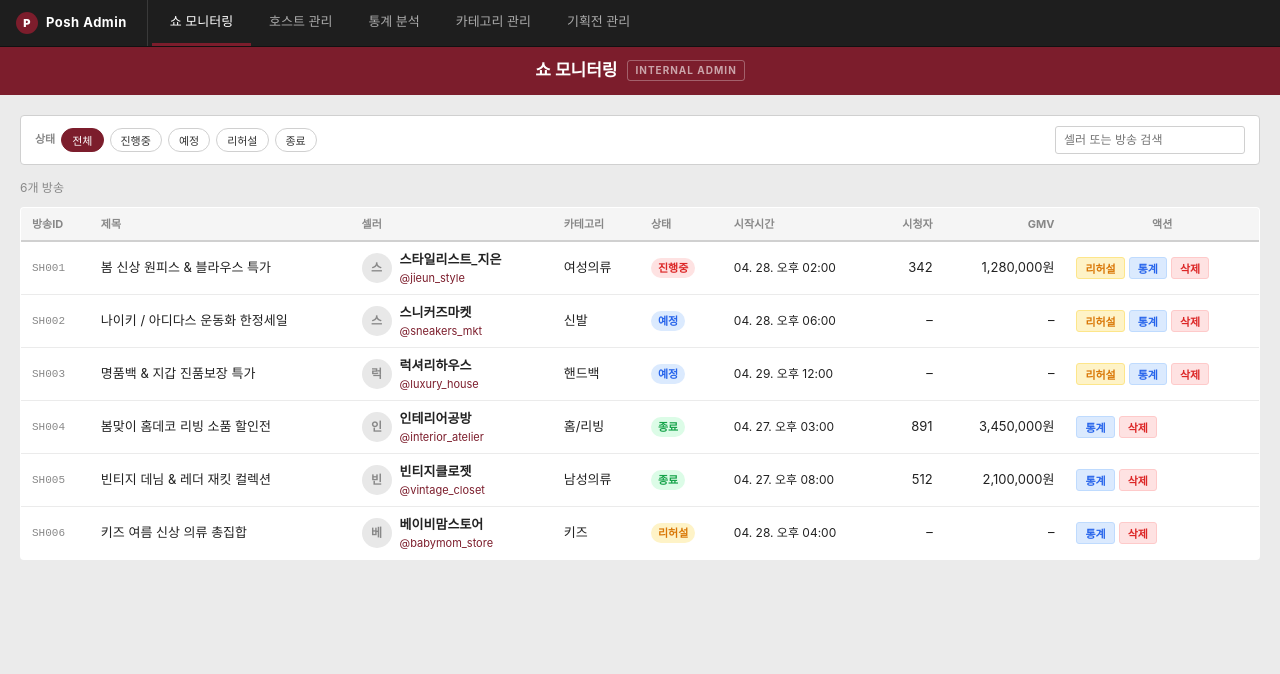
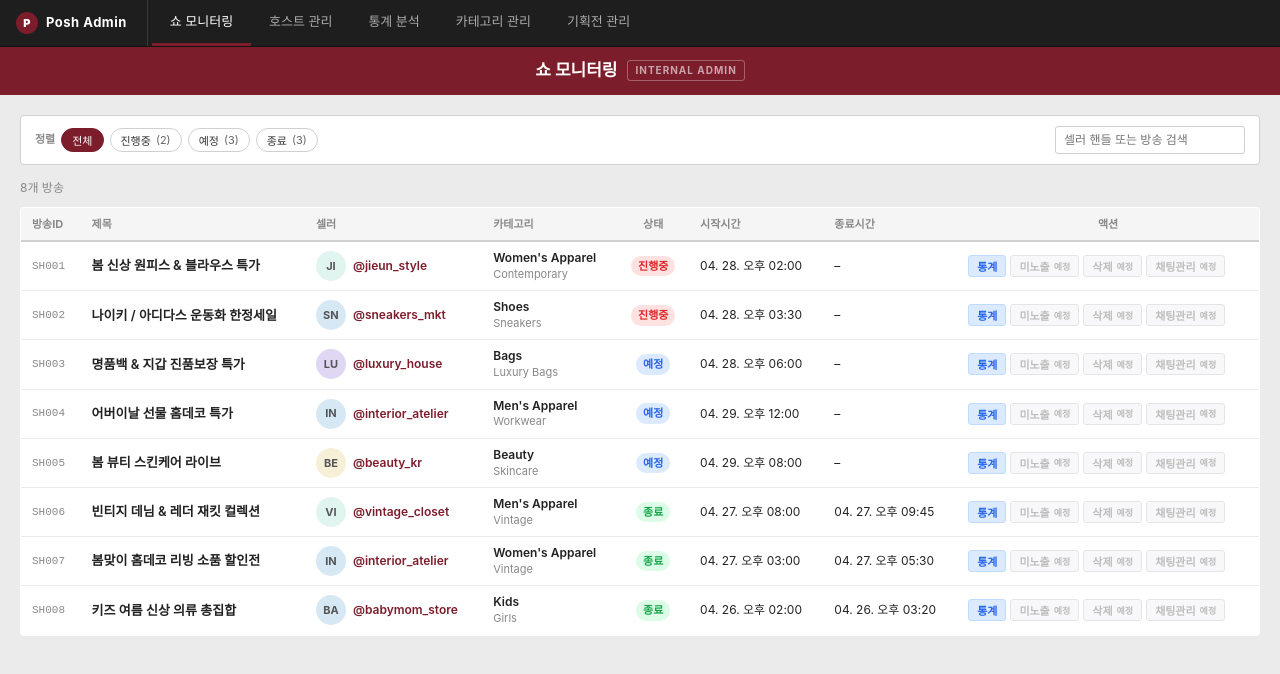
Before and after one commit to yeona-lee/posh-admin-preview, a React (Vite) app: page /shows in a window 1280 px wide. Shown: the top 674 px of the page. Built offline with nearby package versions, Linux system fonts and the light colour scheme.

Commit message:
feat: redesign ShowsPage — sort tabs, seller avatar+handle, category/subcategory, planned action btns

```diff
--- a/src/data/sampleData.js
+++ b/src/data/sampleData.js
@@ -1,10 +1,12 @@
 export const SHOWS = [
-  { id: 'SH001', title: '봄 신상 원피스 & 블라우스 특가', seller: '스타일리스트_지은', handle: '@jieun_style', category: '여성의류', status: 'live', startTime: '2026-04-28T14:00', endTime: null, viewerCount: 342, gmv: 1280000 },
-  { id: 'SH002', title: '나이키 / 아디다스 운동화 한정세일', seller: '스니커즈마켓', handle: '@sneakers_mkt', category: '신발', status: 'scheduled', startTime: '2026-04-28T18:00', endTime: null, viewerCount: 0, gmv: 0 },
-  { id: 'SH003', title: '명품백 & 지갑 진품보장 특가', seller: '럭셔리하우스', handle: '@luxury_house', category: '핸드백', status: 'scheduled', startTime: '2026-04-29T12:00', endTime: null, viewerCount: 0, gmv: 0 },
-  { id: 'SH004', title: '봄맞이 홈데코 리빙 소품 할인전', seller: '인테리어공방', handle: '@interior_atelier', category: '홈/리빙', status: 'done', startTime: '2026-04-27T15:00', endTime: '2026-04-27T17:30', viewerCount: 891, gmv: 3450000 },
-  { id: 'SH005', title: '빈티지 데님 & 레더 재킷 컬렉션', seller: '빈티지클로젯', handle: '@vintage_closet', category: '남성의류', status: 'done', startTime: '2026-04-27T20:00', endTime: '2026-04-27T21:45', viewerCount: 512, gmv: 2100000 },
-  { id: 'SH006', title: '키즈 여름 신상 의류 총집합', seller: '베이비맘스토어', handle: '@babymom_store', category: '키즈', status: 'rehearsal', startTime: '2026-04-28T16:00', endTime: null, viewerCount: 0, gmv: 0 },
+  { id: 'SH001', title: '봄 신상 원피스 & 블라우스 특가', handle: '@jieun_style', category: "Women's Apparel", subCategory: 'Contemporary', status: 'live',      startTime: '2026-04-28T14:00', endTime: null,              viewerCount: 342, gmv: 1280000 },
+  { id: 'SH002', title: '나이키 / 아디다스 운동화 한정세일',  handle: '@sneakers_mkt',    category: 'Shoes',           subCategory: 'Sneakers',      status: 'live',      startTime: '2026-04-28T15:30', endTime: null,              viewerCount: 218, gmv: 870000  },
+  { id: 'SH003', title: '명품백 & 지갑 진품보장 특가',       handle: '@luxury_house',    category: 'Bags',            subCategory: 'Luxury Bags',   status: 'scheduled', startTime: '2026-04-28T18:00', endTime: null,              viewerCount: 0,   gmv: 0       },
+  { id: 'SH004', title: '어버이날 선물 홈데코 특가',          handle: '@interior_atelier',category: "Men's Apparel",   subCategory: 'Workwear',      status: 'scheduled', startTime: '2026-04-29T12:00', endTime: null,              viewerCount: 0,   gmv: 0       },
+  { id: 'SH005', title: '봄 뷰티 스킨케어 라이브',            handle: '@beauty_kr',       category: 'Beauty',          subCategory: 'Skincare',      status: 'scheduled', startTime: '2026-04-29T20:00', endTime: null,              viewerCount: 0,   gmv: 0       },
+  { id: 'SH006', title: '빈티지 데님 & 레더 재킷 컬렉션',    handle: '@vintage_closet',  category: "Men's Apparel",   subCategory: 'Vintage',       status: 'done',      startTime: '2026-04-27T20:00', endTime: '2026-04-27T21:45', viewerCount: 512, gmv: 2100000 },
+  { id: 'SH007', title: '봄맞이 홈데코 리빙 소품 할인전',     handle: '@interior_atelier',category: "Women's Apparel", subCategory: 'Vintage',       status: 'done',      startTime: '2026-04-27T15:00', endTime: '2026-04-27T17:30', viewerCount: 891, gmv: 3450000 },
+  { id: 'SH008', title: '키즈 여름 신상 의류 총집합',          handle: '@babymom_store',   category: 'Kids',            subCategory: 'Girls',         status: 'done',      startTime: '2026-04-26T14:00', endTime: '2026-04-26T15:20', viewerCount: 204, gmv: 640000  },
 ];
 
 export const HOSTS = [
--- a/src/pages/ShowsPage.jsx
+++ b/src/pages/ShowsPage.jsx
@@ -1,76 +1,93 @@
 import { useState } from 'react';
 import { SHOWS, STATUS_LABELS, STATUS_BADGE_CLASS } from '../data/sampleData';
 
-const STATUS_FILTERS = ['all', 'live', 'scheduled', 'rehearsal', 'done'];
+/* status sort priority: live → scheduled → done */
+const STATUS_ORDER = { live: 0, scheduled: 1, done: 2 };
+const SORT_TABS = [
+  { key: 'all',       label: '전체' },
+  { key: 'live',      label: '진행중' },
+  { key: 'scheduled', label: '예정' },
+  { key: 'done',      label: '종료' },
+];
 
 function formatTime(iso) {
   if (!iso) return '–';
-  return new Date(iso).toLocaleString('ko-KR', { month: '2-digit', day: '2-digit', hour: '2-digit', minute: '2-digit' });
+  return new Date(iso).toLocaleString('ko-KR', {
+    month: '2-digit', day: '2-digit', hour: '2-digit', minute: '2-digit',
+  });
 }
 
-function formatGmv(n) {
-  if (!n) return '–';
-  return n.toLocaleString('ko-KR') + '원';
+function avatarBg(handle) {
+  const colors = ['#e0d7f5', '#d7e8f5', '#d7f5e0', '#f5e0d7', '#f5f0d7', '#e0f5f0'];
+  let n = 0;
+  for (const c of handle) n += c.charCodeAt(0);
+  return colors[n % colors.length];
+}
+
+function avatarText(handle) {
+  return handle.replace('@', '').slice(0, 2).toUpperCase();
+}
+
+/* grayed-out "coming soon" button */
+function PlannedBtn({ label }) {
+  return (
+    <button
+      className="btn btn-sm btn-ghost"
+      disabled
+      title="준비 중"
+      style={{ opacity: 0.55, cursor: 'not-allowed', position: 'relative' }}
+    >
+      {label}
+      <span style={{
+        fontSize: 9, fontWeight: 700, color: 'var(--muted)',
+        marginLeft: 4, verticalAlign: 'middle',
+      }}>예정</span>
+    </button>
+  );
 }
 
 export default function ShowsPage() {
-  const [statusFilter, setStatusFilter] = useState('all');
+  const [sortKey, setSortKey] = useState('all');
   const [search, setSearch] = useState('');
-  const [confirmModal, setConfirmModal] = useState(null);
   const [statsModal, setStatsModal] = useState(null);
-  const [shows, setShows] = useState(SHOWS);
+  const [shows] = useState(SHOWS);
 
-  const filtered = shows.filter((s) => {
-    if (statusFilter !== 'all' && s.status !== statusFilter) return false;
-    if (search && !s.seller.includes(search) && !s.handle.includes(search) && !s.title.includes(search)) return false;
-    return true;
-  });
-
-  function handleDelete(show) {
-    setConfirmModal({
-      type: 'danger',
-      title: '방송 삭제',
-      message: `"${show.title}" 방송을 삭제하시겠습니까?`,
-      detail: '삭제된 방송은 복구할 수 없습니다.',
-      onConfirm: () => {
-        setShows((prev) => prev.filter((s) => s.id !== show.id));
-        setConfirmModal(null);
-      },
-    });
-  }
-
-  function handleRehearsal(show) {
-    setConfirmModal({
-      type: 'default',
-      title: '리허설 시작',
-      message: `"${show.title}" 방송을 리허설 상태로 전환하시겠습니까?`,
-      detail: '호스트에게 리허설 시작 알림이 발송됩니다.',
-      onConfirm: () => {
-        setShows((prev) => prev.map((s) => s.id === show.id ? { ...s, status: 'rehearsal' } : s));
-        setConfirmModal(null);
-      },
-    });
-  }
+  const list = shows
+    .filter((s) => {
+      if (sortKey !== 'all' && s.status !== sortKey) return false;
+      if (search) {
+        const q = search.toLowerCase();
+        return s.handle.toLowerCase().includes(q) || s.title.toLowerCase().includes(q);
+      }
+      return true;
+    })
+    .sort((a, b) => STATUS_ORDER[a.status] - STATUS_ORDER[b.status]);
 
   return (
     <>
+      {/* ── Sort bar ── */}
       <div className="filter-bar">
         <div className="filter-group">
-          <span className="filter-label">상태</span>
-          {STATUS_FILTERS.map((s) => (
+          <span className="filter-label">정렬</span>
+          {SORT_TABS.map((tab) => (
             <button
-              key={s}
-              className={`chip${statusFilter === s ? ' active' : ''}`}
-              onClick={() => setStatusFilter(s)}
+              key={tab.key}
+              className={`chip${sortKey === tab.key ? ' active' : ''}`}
+              onClick={() => setSortKey(tab.key)}
             >
-              {s === 'all' ? '전체' : STATUS_LABELS[s]}
+              {tab.label}
+              {tab.key !== 'all' && (
+                <span style={{ marginLeft: 5, opacity: 0.75 }}>
+                  ({shows.filter((s) => s.status === tab.key).length})
+                </span>
+              )}
             </button>
           ))}
         </div>
         <div className="filter-group filter-right">
           <input
             className="inp inp-search"
-            placeholder="셀러 또는 방송 검색"
+            placeholder="셀러 핸들 또는 방송 검색"
             value={search}
             onChange={(e) => setSearch(e.target.value)}
           />
@@ -78,7 +95,7 @@ export default function ShowsPage() {
       </div>
 
       <div className="sec-header">
-        <span className="sec-count">{filtered.length}개 방송</span>
+        <span className="sec-count">{list.length}개 방송</span>
       </div>
 
       <table className="tbl">
@@ -88,42 +105,59 @@ export default function ShowsPage() {
             <th>제목</th>
             <th>셀러</th>
             <th>카테고리</th>
-            <th>상태</th>
+            <th className="c">상태</th>
             <th>시작시간</th>
-            <th className="r">시청자</th>
-            <th className="r">GMV</th>
+            <th>종료시간</th>
             <th className="c">액션</th>
           </tr>
         </thead>
         <tbody>
-          {filtered.length === 0 && (
-            <tr><td colSpan={9} className="tbl-empty">조회된 방송이 없습니다.</td></tr>
+          {list.length === 0 && (
+            <tr><td colSpan={8} className="tbl-empty">조회된 방송이 없습니다.</td></tr>
           )}
-          {filtered.map((show) => (
+          {list.map((show) => (
             <tr key={show.id}>
               <td className="mono">{show.id}</td>
-              <td>{show.title}</td>
+              <td style={{ maxWidth: 220 }}>
+                <span style={{ fontWeight: 600, fontSize: 13 }}>{show.title}</span>
+              </td>
               <td>
-                <div className="user-cell">
-                  <div className="avatar">{show.seller[0]}</div>
-                  <div>
-                    <div className="user-name">{show.seller}</div>
-                    <div className="user-handle">{show.handle}</div>
+                <div style={{ display: 'flex', alignItems: 'center', gap: 7 }}>
+                  <div style={{
+                    width: 30, height: 30, borderRadius: '50%', flexShrink: 0,
+                    background: avatarBg(show.handle),
+                    display: 'flex', alignItems: 'center', justifyContent: 'center',
+                    fontSize: 11, fontWeight: 700, color: '#555',
+                  }}>
+                    {avatarText(show.handle)}
                   </div>
+                  <span style={{ fontSize: 12, color: 'var(--burgundy)', fontWeight: 600 }}>{show.handle}</span>
                 </div>
               </td>
-              <td>{show.category}</td>
-              <td><span className={`badge ${STATUS_BADGE_CLASS[show.status]}`}>{STATUS_LABELS[show.status]}</span></td>
+              <td>
+                <div style={{ lineHeight: 1.4 }}>
+                  <div style={{ fontSize: 12, fontWeight: 600 }}>{show.category}</div>
+                  <div style={{ fontSize: 11, color: 'var(--muted)' }}>{show.subCategory}</div>
+                </div>
+              </td>
+              <td className="c">
+                <span className={`badge ${STATUS_BADGE_CLASS[show.status]}`}>
+                  {STATUS_LABELS[show.status]}
+                </span>
+              </td>
               <td className="date">{formatTime(show.startTime)}</td>
-              <td className="r">{show.viewerCount > 0 ? show.viewerCount.toLocaleString() : '–'}</td>
-              <td className="r">{formatGmv(show.gmv)}</td>
+              <td className="date">{formatTime(show.endTime)}</td>
               <td>
                 <div className="actions">
-                  {(show.status === 'scheduled' || show.status === 'live') && (
-                    <button className="btn btn-sm btn-amber" onClick={() => handleRehearsal(show)}>리허설</button>
-                  )}
-                  <button className="btn btn-sm btn-blue" onClick={() => setStatsModal(show)}>통계</button>
-                  <button className="btn btn-sm btn-red" onClick={() => handleDelete(show)}>삭제</button>
+                  <button
+                    className="btn btn-sm btn-blue"
+                    onClick={() => setStatsModal(show)}
+                  >
+                    통계
+                  </button>
+                  <PlannedBtn label="미노출" />
+                  <PlannedBtn label="삭제" />
+                  <PlannedBtn label="채팅관리" />
                 </div>
               </td>
             </tr>
@@ -131,30 +165,7 @@ export default function ShowsPage() {
         </tbody>
       </table>
 
-      {confirmModal && (
-        <div className="overlay" onClick={() => setConfirmModal(null)}>
-          <div className="modal" onClick={(e) => e.stopPropagation()}>
-            <div className="modal-header">
-              <span className="modal-title">{confirmModal.title}</span>
-              <button className="modal-close" onClick={() => setConfirmModal(null)}>✕</button>
-            </div>
-            <div className="modal-body">
-              <p className="modal-msg">{confirmModal.message}</p>
-              {confirmModal.detail && <div className="modal-detail">{confirmModal.detail}</div>}
-            </div>
-            <div className="modal-footer">
-              <button className="btn btn-secondary" onClick={() => setConfirmModal(null)}>취소</button>
-              <button
-                className={`btn ${confirmModal.type === 'danger' ? 'btn-red' : 'btn-primary'}`}
-                onClick={confirmModal.onConfirm}
-              >
-                확인
-              </button>
-            </div>
-          </div>
-        </div>
-      )}
-
+      {/* ── Stats modal ── */}
       {statsModal && (
         <div className="overlay" onClick={() => setStatsModal(null)}>
           <div className="modal modal-wide" onClick={(e) => e.stopPropagation()}>
@@ -169,9 +180,11 @@ export default function ShowsPage() {
                 </thead>
                 <tbody>
                   <tr><td>방송 ID</td><td className="r mono">{statsModal.id}</td></tr>
-                  <tr><td>카테고리</td><td className="r">{statsModal.category}</td></tr>
-                  <tr><td>최대 동시접속</td><td className="r">{statsModal.viewerCount > 0 ? statsModal.viewerCount.toLocaleString() : '–'}</td></tr>
-                  <tr><td>총 GMV</td><td className="r">{formatGmv(statsModal.gmv)}</td></tr>
+                  <tr><td>셀러</td><td className="r" style={{ color: 'var(--burgundy)', fontWeight: 600 }}>{statsModal.handle}</td></tr>
+                  <tr><td>카테고리</td><td className="r">{statsModal.category} › {statsModal.subCategory}</td></tr>
+                  <tr><td>상태</td><td className="r">{STATUS_LABELS[statsModal.status]}</td></tr>
+                  <tr><td>최대 동시접속</td><td className="r">{statsModal.viewerCount > 0 ? statsModal.viewerCount.toLocaleString() + '명' : '–'}</td></tr>
+                  <tr><td>총 GMV</td><td className="r">{statsModal.gmv > 0 ? statsModal.gmv.toLocaleString('ko-KR') + '원' : '–'}</td></tr>
                   <tr><td>시작시간</td><td className="r">{formatTime(statsModal.startTime)}</td></tr>
                   <tr><td>종료시간</td><td className="r">{formatTime(statsModal.endTime)}</td></tr>
                 </tbody>
```
